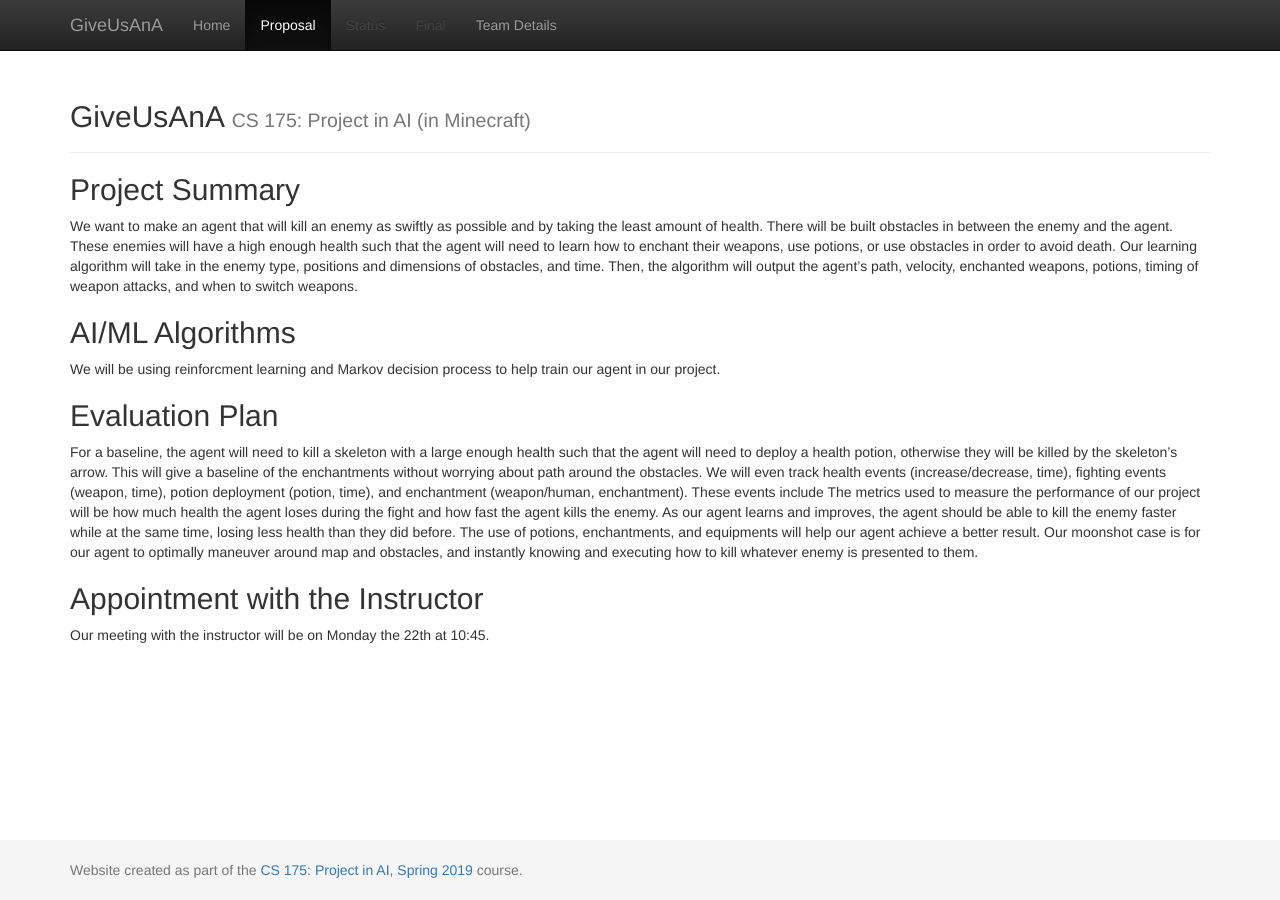
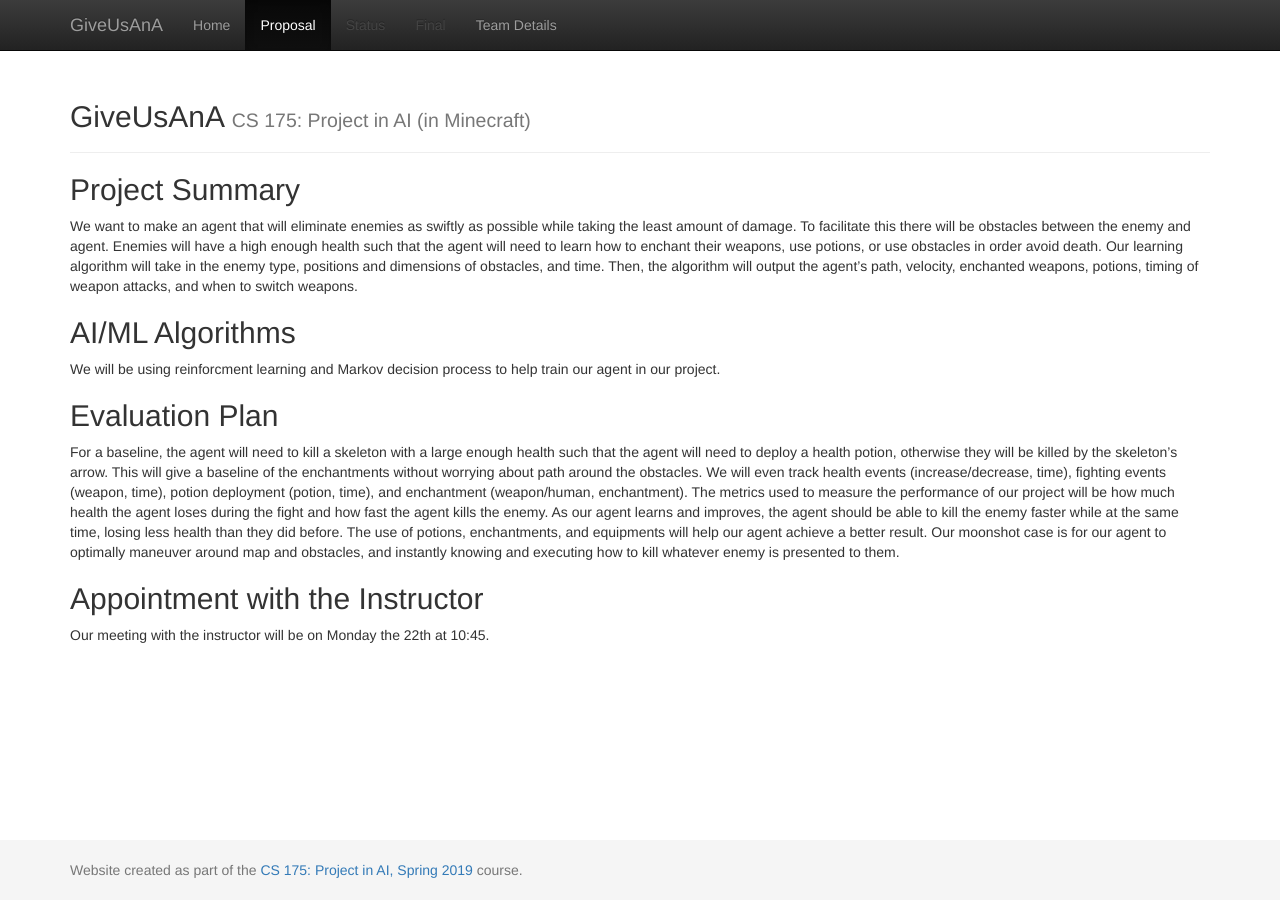
Before and after one commit to rama1997/GiveUsAnA, a Jekyll site: the page built from docs/proposal.md, in a window 1280 px wide. Built offline with Jekyll 4.4.1, drawn with Linux system fonts in a browser that asks for light colours.

Commit message:
Update proposal.md

```diff
--- a/docs/proposal.md
+++ b/docs/proposal.md
@@ -4,14 +4,14 @@ title:  Proposal
 ---
 
 ## Project Summary
-  We want to make an agent that will kill an enemy as swiftly as possible and by taking the least amount of health. There will be built obstacles in between the enemy and the agent. These enemies will have a high enough health such that the agent will need to learn how to enchant their weapons, use potions, or use obstacles in order to avoid death. Our learning algorithm will take in the enemy type, positions and dimensions of obstacles, and time. Then, the algorithm will output the agent’s path, velocity, enchanted weapons, potions, timing of weapon attacks, and when to switch weapons.
+  We want to make an agent that will eliminate enemies as swiftly as possible while taking the least amount of damage. To facilitate this there will be obstacles between the enemy and agent. Enemies will have a high enough health such that the agent will need to learn how to enchant their weapons, use potions, or use obstacles in order avoid death. Our learning algorithm will take in the enemy type, positions and dimensions of obstacles, and time. Then, the algorithm will output the agent’s path, velocity, enchanted weapons, potions, timing of weapon attacks, and when to switch weapons.
 
 
 ## AI/ML Algorithms
   We will be using reinforcment learning and Markov decision process to help train our agent in our project.
 
 ## Evaluation Plan
-  For a baseline, the agent will need to kill a  skeleton with a large enough health such that the agent will need to deploy a health potion, otherwise they will be killed by the skeleton’s arrow. This will give a baseline of the enchantments without worrying about path around the obstacles. We will even track health events (increase/decrease, time), fighting events (weapon, time), potion deployment (potion, time), and enchantment (weapon/human, enchantment). These events include
+  For a baseline, the agent will need to kill a  skeleton with a large enough health such that the agent will need to deploy a health potion, otherwise they will be killed by the skeleton’s arrow. This will give a baseline of the enchantments without worrying about path around the obstacles. We will even track health events (increase/decrease, time), fighting events (weapon, time), potion deployment (potion, time), and enchantment (weapon/human, enchantment).
 	The metrics used to measure the performance of our project will be how much health the agent loses during the fight and how fast the agent kills the enemy. As our agent learns and improves, the agent should be able to kill the enemy faster while at the same time, losing less health than they did before. The use of potions, enchantments, and equipments will help our agent achieve a better result. Our moonshot case is for our agent to optimally maneuver around map and obstacles, and instantly knowing and executing how to kill whatever enemy is presented to them.
 
 ## Appointment with the Instructor
```
